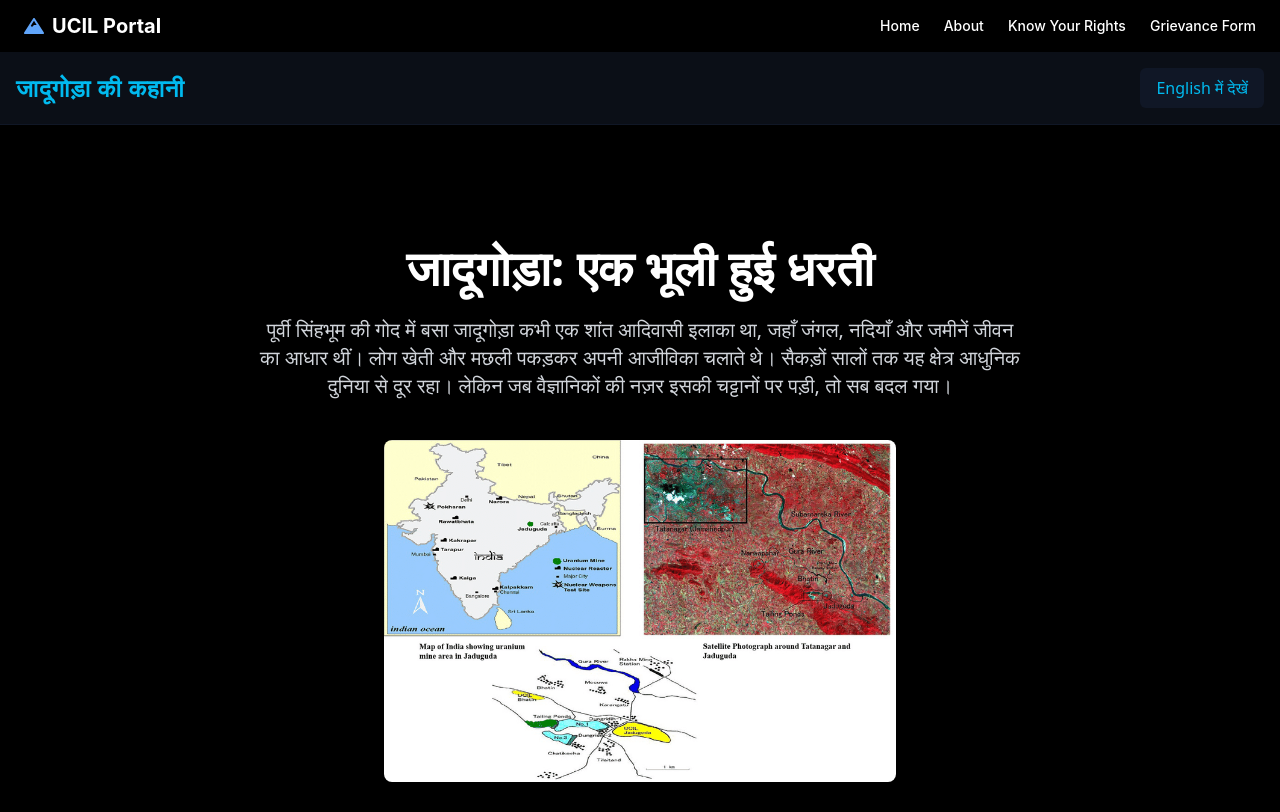
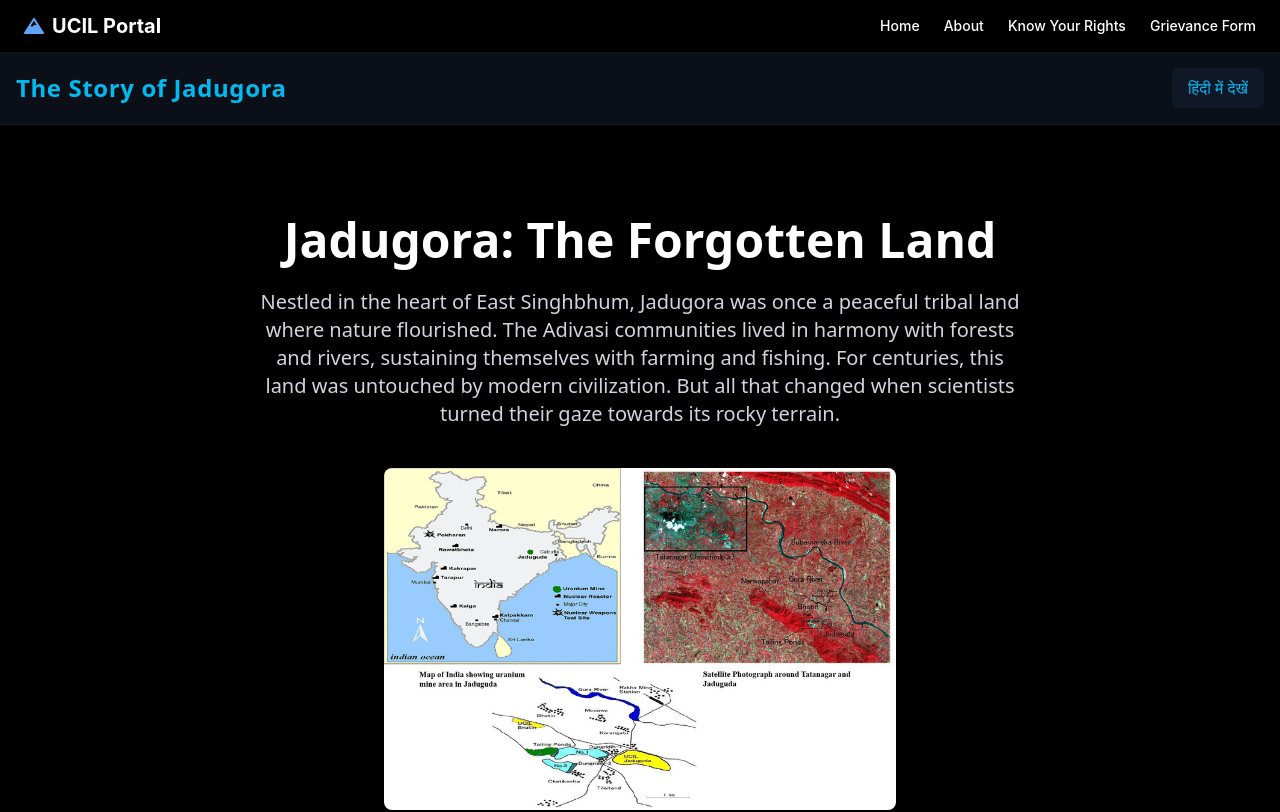
Before and after one commit to Shubham-Khetan-2005/CSI-Project, a React (Create React App) app: page /life-around-mine in a window 1280 px wide. Shown: the top 812 px of the page. Built offline with nearby package versions, Linux system fonts and the light colour scheme.

Commit message:
Update LifeAroundMine.jsx
language default english

```diff
--- a/src/features/story/LifeAroundMine.jsx
+++ b/src/features/story/LifeAroundMine.jsx
@@ -4,7 +4,7 @@ import { motion } from 'framer-motion';
 import '../.././index.css';
 
 export default function LifeAroundMine() {
-  const [language, setLanguage] = useState('hi');
+  const [language, setLanguage] = useState('en');
   const content = language === 'hi' ? story_hi : story_en;
 
   return (
```
